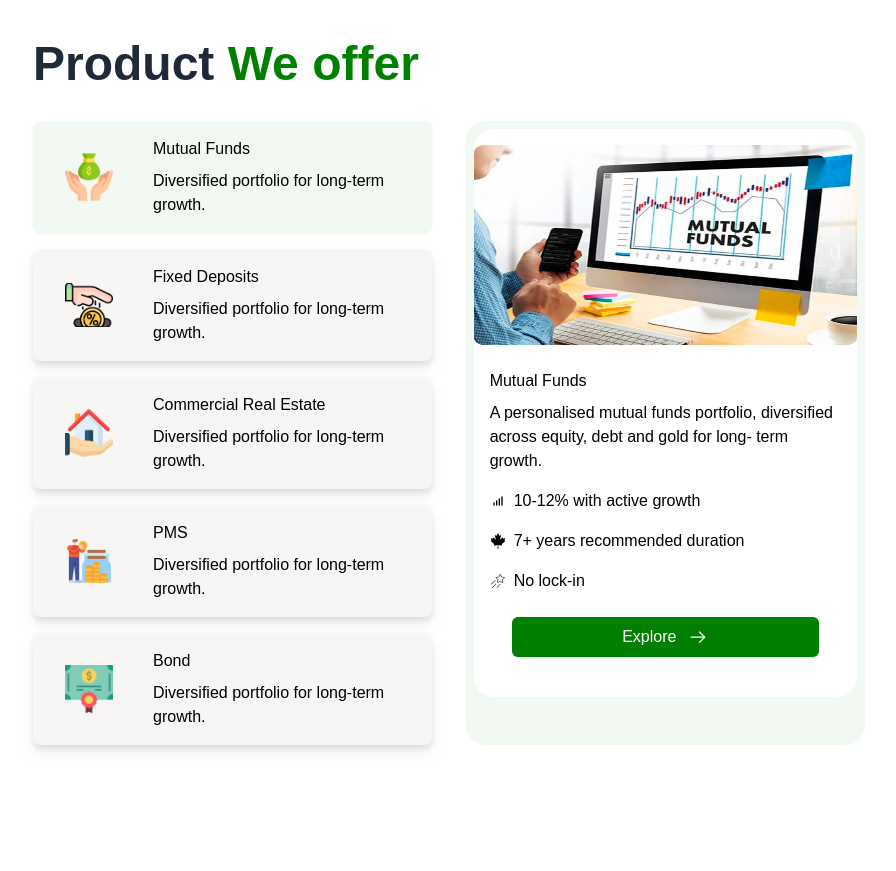
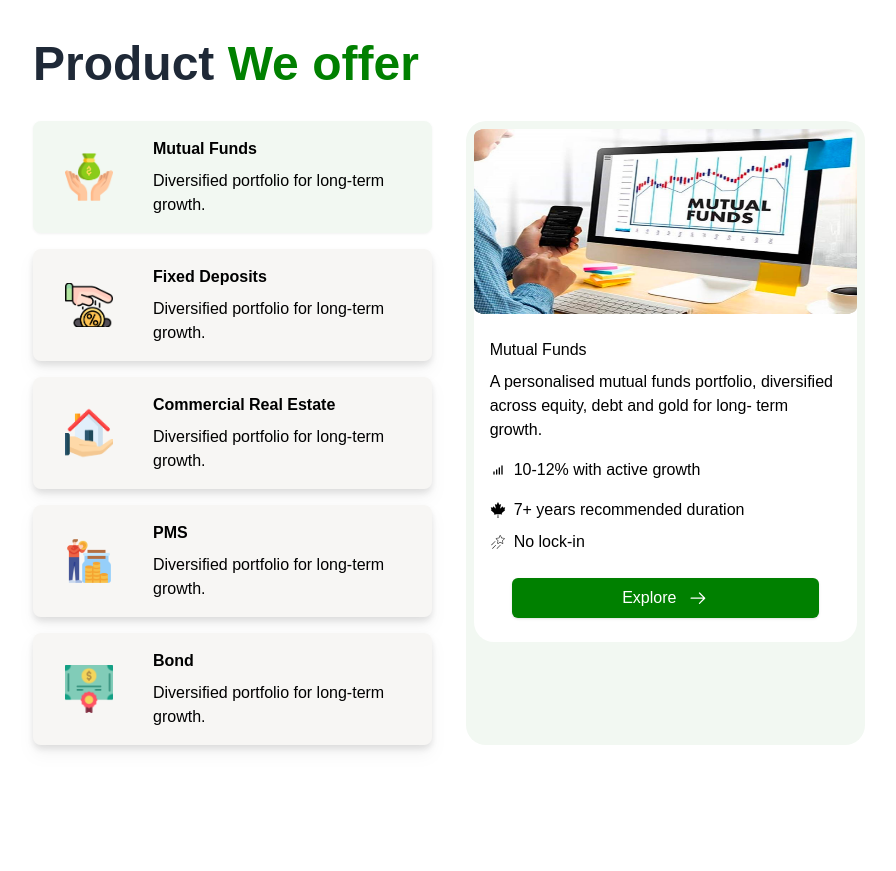
Before and after one commit to PSchristopher/NRI, a Next.js app: page / in a window 1280 px wide. Shown: the part 1400-2271 px from the top of the page, without its empty margins (191-1087 px from the left). Built offline with nearby package versions, Linux system fonts and the light colour scheme.

Commit message:
tranform height and image changes

```diff
--- a/src/app/page.tsx
+++ b/src/app/page.tsx
@@ -267,7 +267,7 @@ const Page = () => {
         <h1 className="text-gray-800 mx-auto  font-semibold font-graphik leading-[50px]">
           Product <span className="text-primary">We offer</span>
         </h1>
-        <div className="flex flex-wrap  gap-20 lg:gap-0  justify-between mt-8">
+        <div className="flex flex-wrap  gap-20 lg:gap-0  justify-between mt-8 h-full">
           <div className="w-full lg:w-[48%] flex flex-col gap-4">
             <div
               // className=`flex gap-10 w-full indexbg-[#F2F8F2] items-center px-8 py-4 rounded-lg drop-shadow-sm`
@@ -288,7 +288,7 @@ const Page = () => {
                 height={1}
               />
               <div className="">
-                <p className="  font-medium">Mutual Funds</p>
+                <p className=" font-semibold">Mutual Funds</p>
                 <p className="mt-2 font-light">
                   Diversified portfolio for long-term growth.
                 </p>
@@ -312,7 +312,7 @@ const Page = () => {
                 height={1}
               />
               <div className="">
-                <p className="  font-medium">Fixed Deposits</p>
+                <p className="   font-semibold">Fixed Deposits</p>
                 <p className="mt-2 font-light">
                   Diversified portfolio for long-term growth.
                 </p>
@@ -336,7 +336,7 @@ const Page = () => {
                 height={1}
               />
               <div className="">
-                <p className="  font-medium">Commercial Real Estate</p>
+                <p className="   font-semibold">Commercial Real Estate</p>
                 <p className="mt-2 font-light">
                   Diversified portfolio for long-term growth.
                 </p>
@@ -360,7 +360,7 @@ const Page = () => {
                 height={1}
               />
               <div className="">
-                <p className="  font-medium">PMS</p>
+                <p className="   font-semibold">PMS</p>
                 <p className="mt-2 font-light">
                   Diversified portfolio for long-term growth.
                 </p>
@@ -384,7 +384,7 @@ const Page = () => {
                 height={1}
               />
               <div className="">
-                <p className="  font-medium">Bond</p>
+                <p className="   font-semibold">Bond</p>
                 <p className="mt-2 font-light">
                   Diversified portfolio for long-term growth.
                 </p>
@@ -392,11 +392,11 @@ const Page = () => {
             </div>
           </div>
           <div className="w-full lg:w-[48%] bg-[#F2F8F2] px-2 rounded-[20px] py-2">
-            <div className="bg-white flex flex-col justify-between items-center rounded-[20px] pt-4 ">
+            <div className="bg-white flex flex-col justify-between items-center rounded-[20px]  ">
               <Image
                 src="/assets/long-term-wealth.png"
                 alt="Your Image Alt Text"
-                className="rounded-md  h-[200px] transition-all flex  duration-300 hover:scale-105"
+                className="rounded-md h-[185px] transition-transform duration-300 flex items-center justify-center hover:scale-101"
                 width={450}
                 height={1}
               />
@@ -420,13 +420,13 @@ const Page = () => {
                     7+ years recommended duration
                   </p>
                 </div>
-                <div className="flex gap-2 items-center mt-4">
+                <div className="flex gap-2 items-center mt-2">
                   <PiShootingStarThin />
 
                   <p className="  font-light">No lock-in</p>
                 </div>
               </div>
-              <div className=" flex justify-center items-center w-full pb-10">
+              <div className=" flex justify-center items-center w-full pb-6">
                 <button className="w-[80%] flex justify-center items-center gap-3 py-2   font-medium text-white  bg-primary rounded-md shadow active:bg-primary focus:outline-none ease transition-all hover:shadow-lg hover:-translate-y-1 duration-300">
                   Explore
                   <GoArrowRight size={20} />
--- a/tailwind.config.ts
+++ b/tailwind.config.ts
@@ -10,6 +10,9 @@ const config: Config = {
   ],
   theme: {
     extend: {
+      scale: {
+        '101': '1.02',
+      },
       backgroundImage: {
         "gradient-radial": "radial-gradient(var(--tw-gradient-stops))",
         "gradient-conic":
```
